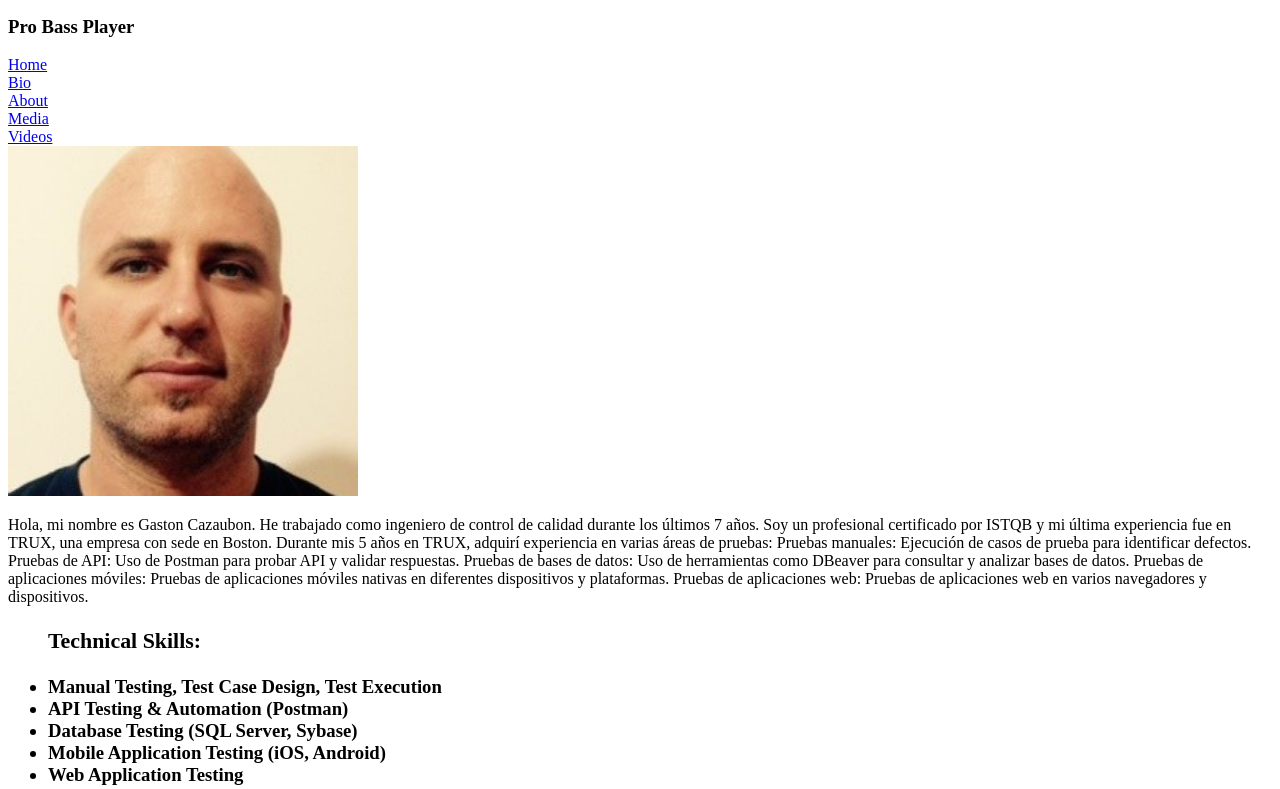
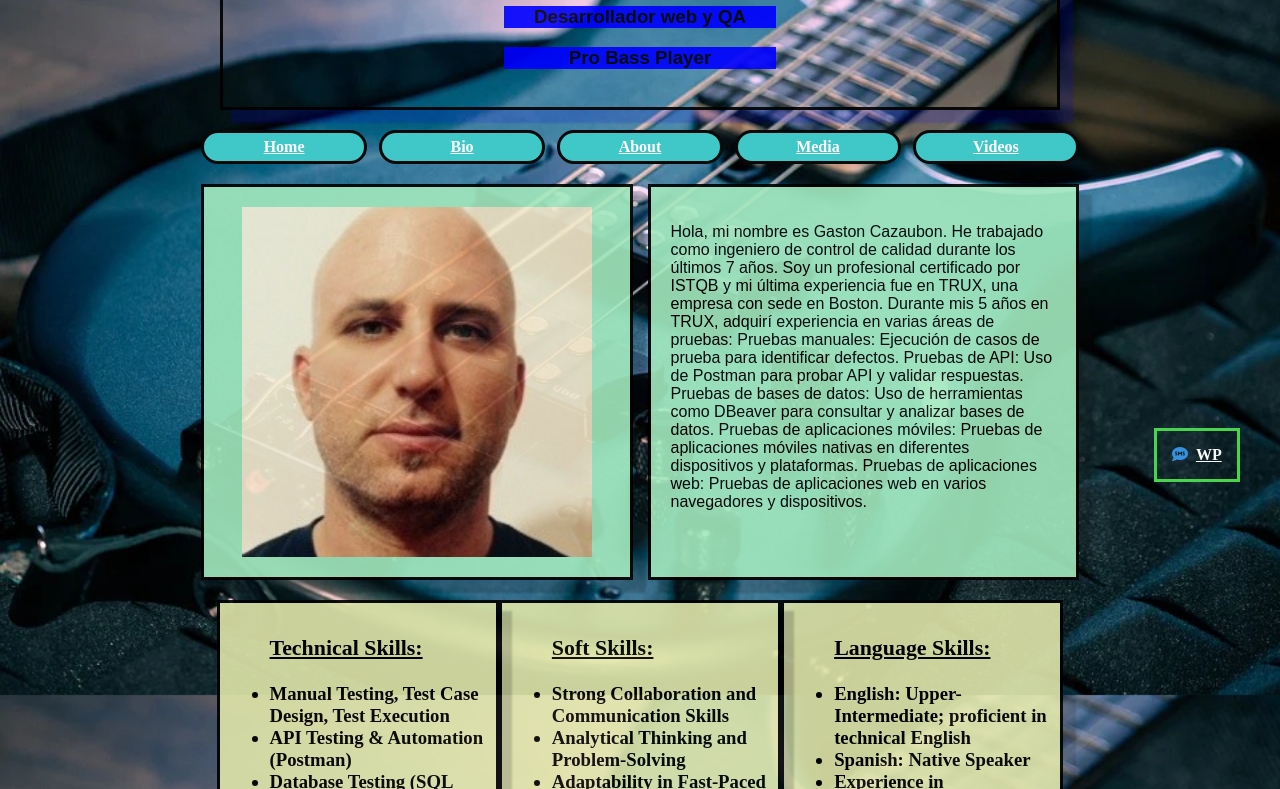
Before and after one commit to gacBass/tarea1504, a plain HTML site: page index.html in a window 1280 px wide. Shown: the part 105-894 px from the top of the page. Drawn offline with Linux system fonts and the light colour scheme; a web font is replaced by a local one.

Commit message:
added reference in html

```diff
--- a/index.html
+++ b/index.html
@@ -4,7 +4,7 @@
 <head>
     <meta charset="UTF-8">
     <meta name="viewport" content="width=device-width, initial-scale=1.0">
-    <link rel="stylesheet" href="clase6.css">
+    <link rel="stylesheet" href="styles.css">
     <link rel="preconnect" href="https://fonts.googleapis.com">
     <link rel="preconnect" href="https://fonts.gstatic.com" crossorigin>
     <link href="https://fonts.googleapis.com/css2?family=Borel&family=Bungee+Spice&family=Special+Gothic+Expanded+One&family=UnifrakturMaguntia&display=swap"
```
